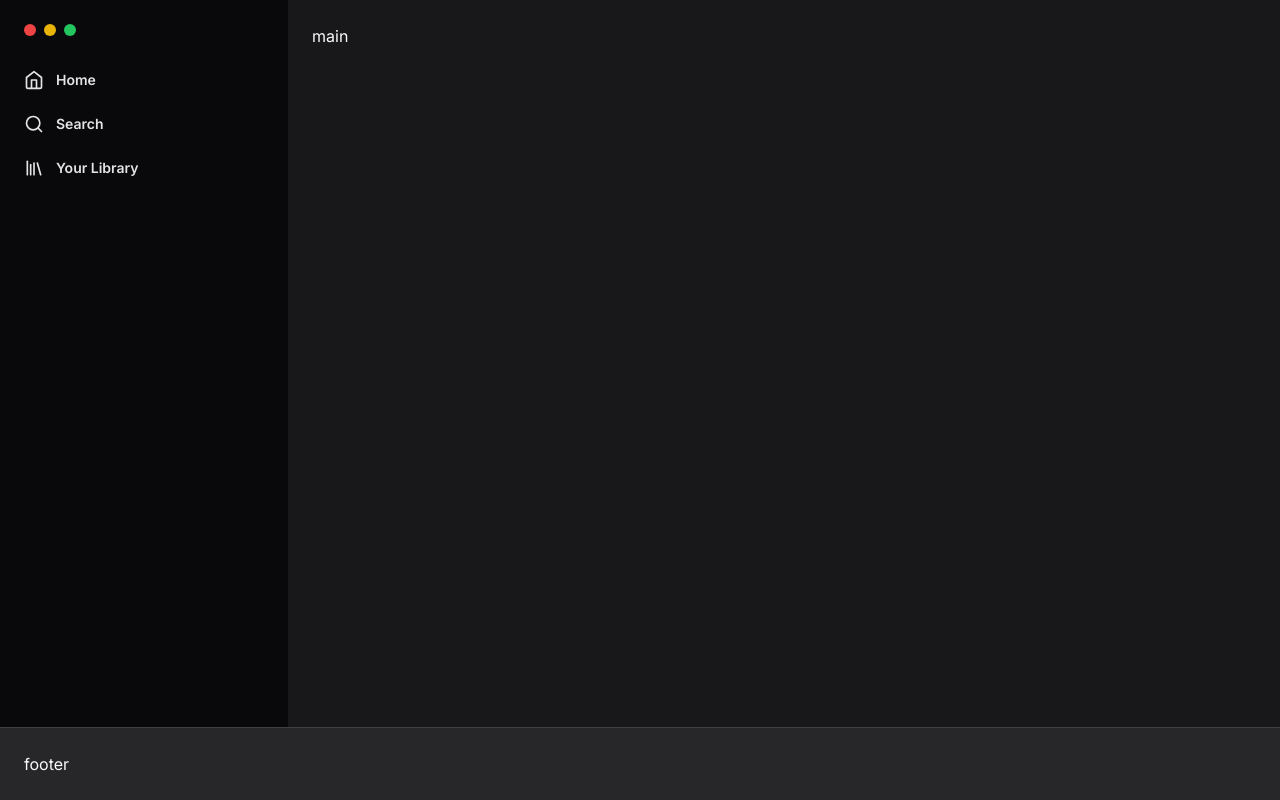
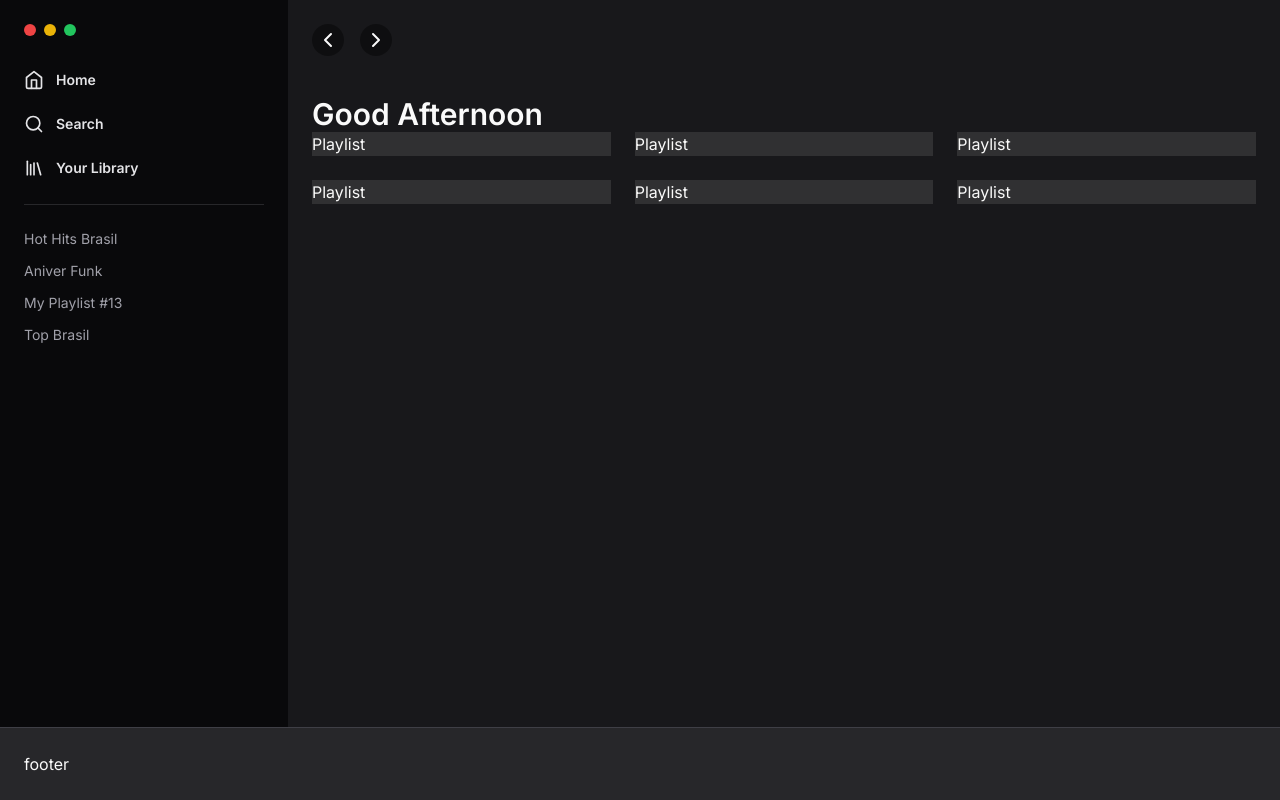
Before and after one commit to Jeanll7/tailwind-spotify, a Next.js app: page / in a window 1280 px wide. Built offline with nearby package versions, Linux system fonts and the light colour scheme.

Commit message:
making grid in main

```diff
--- a/src/app/page.tsx
+++ b/src/app/page.tsx
@@ -1,4 +1,4 @@
-import { Home as HomeIcon, Search, Library } from 'lucide-react'
+import { Home as HomeIcon, Search, Library, ChevronLeft, ChevronRight } from 'lucide-react'
 
 export default function Home() {
   return (
@@ -25,9 +25,34 @@ export default function Home() {
               Your Library
             </a>
           </nav>
+
+          <nav className='mt-6 pt-6 border-t border-zinc-800 flex flex-col gap-3'>
+            <a className='text-sm text-zinc-400 hover:text-zinc-100' href="">Hot Hits Brasil</a>
+            <a className='text-sm text-zinc-400 hover:text-zinc-100' href="">Aniver Funk</a>
+            <a className='text-sm text-zinc-400 hover:text-zinc-100' href="">My Playlist #13</a>
+            <a className='text-sm text-zinc-400 hover:text-zinc-100' href="">Top Brasil</a>
+          </nav>
         </aside>
         <main className="flex-1 p-6">
-          main
+          <div className='flex items-center gap-4'>
+            <button className='rounded-full bg-black/40 p-1'>
+              <ChevronLeft />
+            </button>
+            <button className='rounded-full bg-black/40 p-1'>
+              <ChevronRight />
+            </button>
+          </div>
+
+          <h1 className='font-semibold text-3xl mt-10'>Good Afternoon</h1>
+
+          <div className='grid grid-cols-3 gap-6'>
+            <div className='bg-white/10'>Playlist</div>
+            <div className='bg-white/10'>Playlist</div>
+            <div className='bg-white/10'>Playlist</div>
+            <div className='bg-white/10'>Playlist</div>
+            <div className='bg-white/10'>Playlist</div>
+            <div className='bg-white/10'>Playlist</div>
+          </div>
         </main>
       </div>
       <footer className="bg-zinc-800 border-t border-zinc-700 p-6">
```
